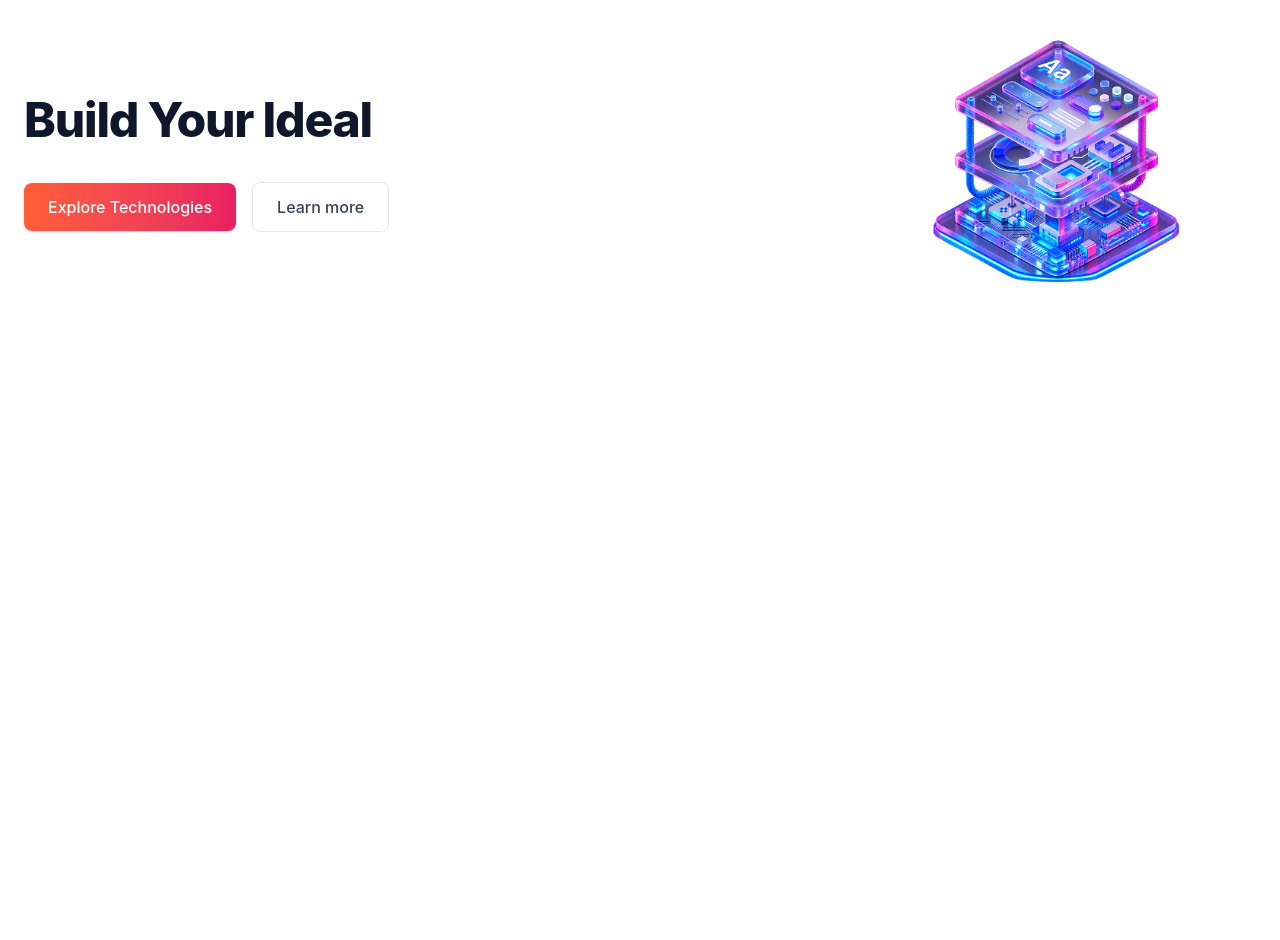
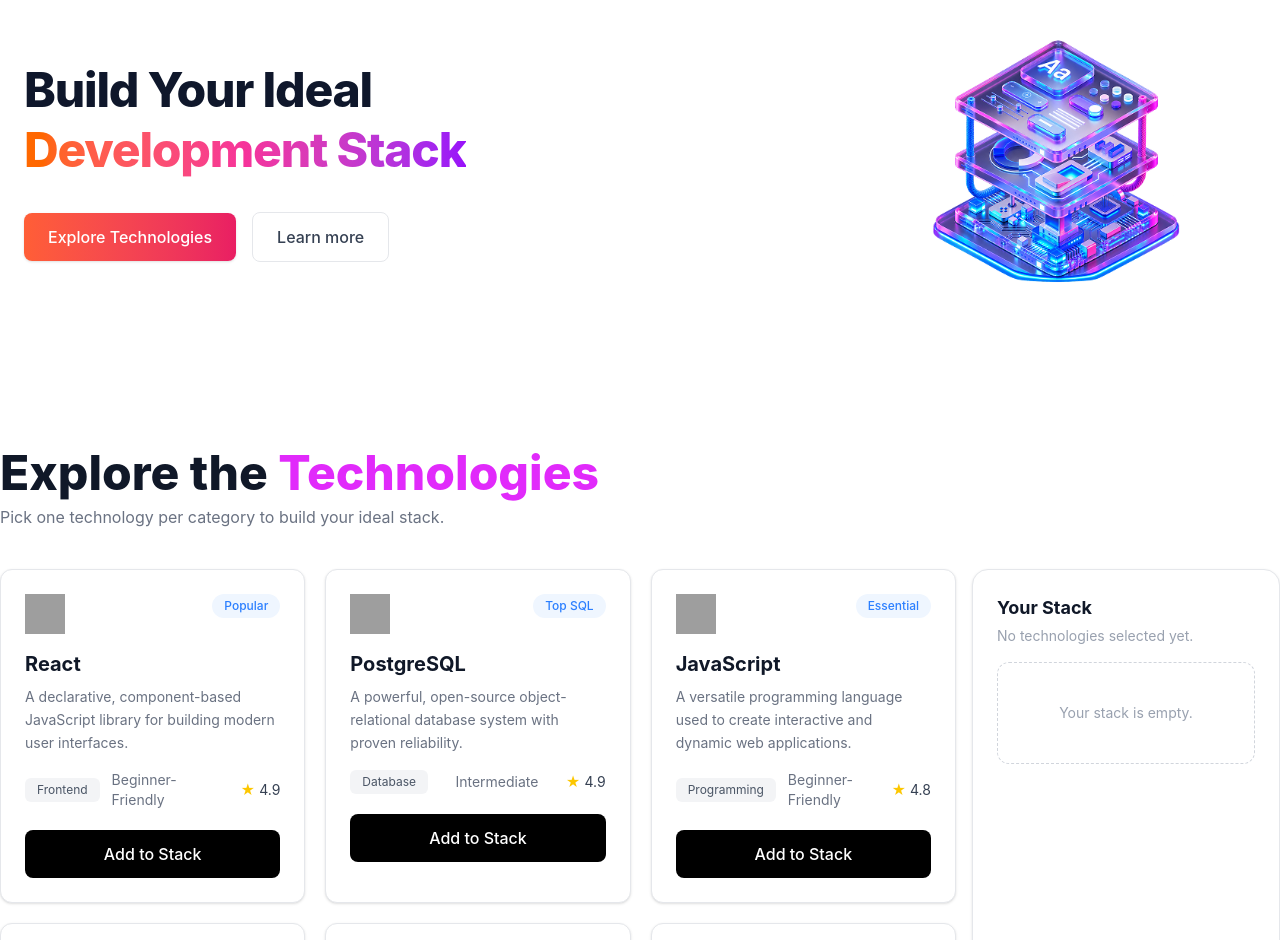
Before and after one commit to Ashrafalicodes/assignment-5, a React (Vite) app: page / in a window 1280 px wide. Shown: the part 160-1100 px from the top of the page. Before the commit the page ends 800 px from the top, so only its background shows below. Built offline with nearby package versions, Linux system fonts and the light colour scheme; grey boxes are pictures that could not be loaded.

Commit message:
Update project components

```diff
--- a/package.json
+++ b/package.json
@@ -24,7 +24,7 @@
     "@types/react-dom": "^19.2.7",
     "@vitejs/plugin-react": "^6.1.1",
     "babel-plugin-react-compiler": "^1.0.0",
-    "daisyui": "^5.7.38",
+    "daisyui": "^5.7.40",
     "oxlint": "^1.81.0",
     "typescript": "~6.0.2",
     "vite": "^8.3.0"
--- a/public/Project.json
+++ b/public/Project.json
@@ -109,16 +109,7 @@
     "difficulty": "Beginner-Friendly",
     "badge": "Essential"
   },
-  {
-    "id": "github",
-    "name": "GitHub",
-    "category": "Tools",
-    "description": "A platform for hosting code, managing projects, and collaborating on software development.",
-    "icon": "https://icon.icepanel.io/Technology/svg/Github.svg",
-    "rating": 4.8,
-    "difficulty": "Beginner-Friendly",
-    "badge": "Essential"
-  },
+
   {
     "id": "vue",
     "name": "Vue.js",
--- a/src/App.tsx
+++ b/src/App.tsx
@@ -1,23 +1,69 @@
-import Banner from "./component/Banner"
-import Nav from "./component/Nav"
+import { Suspense } from "react";
+import Banner from "./component/Banner";
+import Nav from "./component/Nav";
+import Project from "./component/Project";
+import Addproject from "./component/Addproject";
 
 
-const FetchProject = async()=>{
-  const res = await fetch('/public/Project.json')
-const Data= await res.json()
-return Data
+const FetchProject = async () => {
+  const res = await fetch("/Project.json");
+  const Data = await res.json();
+  return Data;
+};
 
-}
+const PromiseProject = FetchProject();
+
 function App() {
-const PromiseProject = FetchProject()
-console.log(PromiseProject);
-
   return (
     <>
-    <Nav/>
-    <Banner/>
+      <Nav />
+      <Banner/>
+      <main>
+        <section className="container mx-auto my-10">
+
+   <div className=" container mb-10">
+        <h1 className="text-5xl font-extrabold text-gray-900">
+          Explore the <span className="text-fuchsia-500">Technologies</span>
+        </h1>
+        <p className="text-gray-500 mt-2">
+          Pick one technology per category to build your ideal stack.
+        </p>
+      </div>
+          <div className="grid grid-cols-4 gap-4">
+            <Suspense fallback =  {<div>Loading...</div>}>
+            <Project PromiseProject={PromiseProject} ></Project>
+            </Suspense>
+            <Addproject></Addproject>
+          </div>
+        </section>
+      </main>
+
+
+
+      {/* <main>
+        <section className="container mx-auto my-10 px-4">
+
+          <div className="grid grid-cols-1 lg:grid-cols-4 gap-8">
+
+            <div className="lg:col-span-3">
+              <Suspense fallback={<div className="text-center py-10 font-bold">Loading...</div>}>
+                <Project PromiseProject={PromiseProject} />
+              </Suspense>
+            </div>
+            <div className="lg:col-span-1">
+              <div className="bg-white p-6 rounded-2xl border border-slate-100 shadow-sm sticky top-5">
+                <h2 className="text-xl font-bold text-slate-900 mb-4">Your Stack</h2>
+                <p className="text-sm text-slate-400 mb-4">
+                </p>
+              </div>
+            </div>
+
+          </div>
+        </section>
+      </main> */}
+
     </>
-  )
+  );
 }
 
-export default App
+export default App;
--- a/src/Project.tsx
+++ /dev/null
@@ -1,11 +0,0 @@
-// import React from 'react';
-
-const Project = () => {
-    return (
-        <div>
-
-        </div>
-    );
-};
-
-export default Project;
--- /dev/null
+++ b/src/component/Addproject.tsx
@@ -0,0 +1,28 @@
+export interface AddprojectProps {
+    prop: string
+}
+
+export default function Addproject({ prop }: AddprojectProps) {
+
+
+  return (
+    <div className="bg-white border border-gray-200 rounded-2xl p-6 shadow-sm">
+      {/* Title */}
+      <h2 className="text-lg font-bold text-gray-900 mb-1">
+        Your Stack
+      </h2>
+
+      {/* Subtitle */}
+      <p className="text-sm text-gray-400 mb-4">
+        No technologies selected yet.
+      </p>
+
+      {/* Empty state box */}
+      <div className="border border-dashed border-gray-300 rounded-xl py-10 flex items-center justify-center">
+        <p className="text-sm text-gray-400">
+          Your stack is empty.
+        </p>
+      </div>
+    </div>
+  )
+}
--- /dev/null
+++ b/src/component/AllProject.tsx
@@ -0,0 +1,55 @@
+
+import type { Ijob } from "./types/Type"
+
+export interface AllProjectProps {
+    singlebook: Ijob
+}
+
+export default function AllProject({ singlebook }: AllProjectProps) {
+    return (
+        <div className=" bg-white shadow-sm border border-gray-200 rounded-xl p-6 relative">
+
+            {/* Badge - top right */}
+            {singlebook.badge && (
+                <span className="absolute top-6 right-6 bg-blue-50 text-blue-500 text-xs font-medium px-3 py-1 rounded-full">
+                    {singlebook.badge}
+                </span>
+            )}
+
+            {/* Icon */}
+            <img
+                src={singlebook.icon}
+                className="w-10 h-10 mb-4"
+            />
+
+            {/* Title */}
+            <h2 className="text-xl font-bold text-gray-900 mb-2">
+                {singlebook.name}
+            </h2>
+
+            {/* Description */}
+            <p className="text-sm text-gray-500 mb-4 leading-relaxed">
+                {singlebook.description}
+            </p>
+
+            {/* Tags + Rating */}
+            <div className="flex justify-between items-center gap-3 mb-5">
+                <span className="bg-gray-100 text-gray-600 text-xs px-3 py-1 rounded-md">
+                    {singlebook.category}
+                </span>
+                <span className="text-gray-500 text-sm">
+                    {singlebook.difficulty}
+                </span>
+                <span className="flex items-center gap-1 text-sm text-gray-700">
+                    <span className="text-yellow-400">★</span>
+                    {singlebook.rating}
+                </span>
+            </div>
+
+            {/* Button */}
+            <button className="w-full bg-black text-white font-medium py-3 rounded-lg hover:bg-gray-800 transition">
+                Add to Stack
+            </button>
+        </div>
+    )
+}
--- a/src/component/Banner.tsx
+++ b/src/component/Banner.tsx
@@ -6,7 +6,7 @@
     <div className="container mx-auto px-6 py-12 flex flex-col-reverse md:flex-row items-center justify-between gap-8">
       <div className="max-w-xl space-y-6">
         <h1 className="text-4xl md:text-5xl font-extrabold tracking-tight text-slate-900 leading-tight">
-          Build Your Ideal <br />
+          Build Your Ideal <br/><span className="text-5xl font-extrabold bg-linear-to-r from-orange-500 via-pink-500 to-purple-600 bg-clip-text text-transparent">Development Stack</span>
           <span className="bg-liner-to-r from-[#FF5E36] via-[#E91E63] to-[#9C27B0] bg-clip-text text-transparent"></span>
         </h1>
 
--- /dev/null
+++ b/src/component/Project.tsx
@@ -0,0 +1,24 @@
+
+import type { Ijob } from "../component/types/Type";
+import { use } from "react";
+import AllProject from "./AllProject";
+// import AllProject from "./AllProject";
+
+export interface ProjectProps {
+  PromiseProject: Promise<Ijob[]>;
+}
+
+export default function Project({ PromiseProject }: ProjectProps) {
+  const projects = use(PromiseProject);
+
+  return (
+    <>
+
+      <div className="col-span-3 grid grid-cols-3 gap-5">
+        {projects.map((singlebook, index) => (
+          <AllProject key={index} singlebook={singlebook}></AllProject>
+        ))}
+      </div>
+    </>
+  );
+}
--- a/src/index.css
+++ b/src/index.css
@@ -1,3 +1,2 @@
-
+@import "tailwindcss";
 @plugin "daisyui";
-@import "tailwindcss";
```
Also changed, not shown: 1 other file (tests, documents, lock files or other folders).
